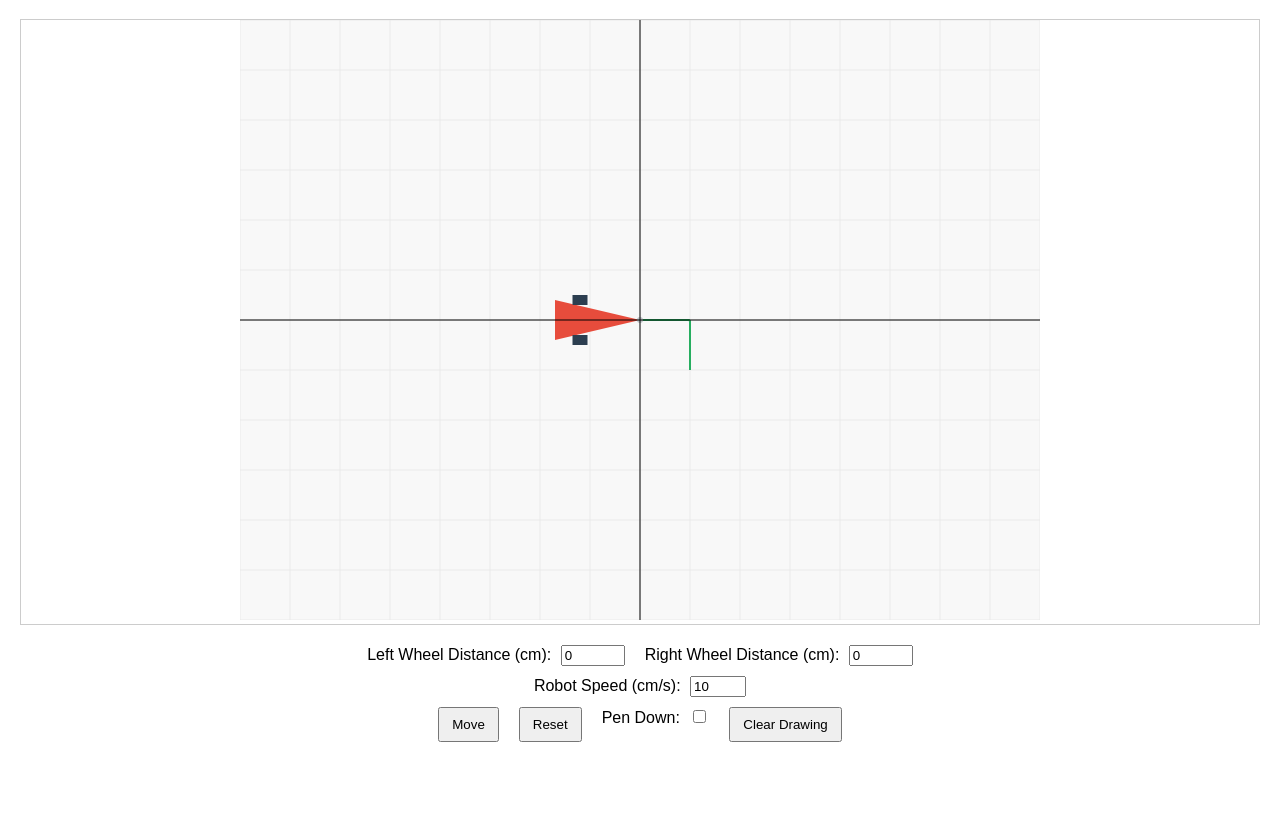
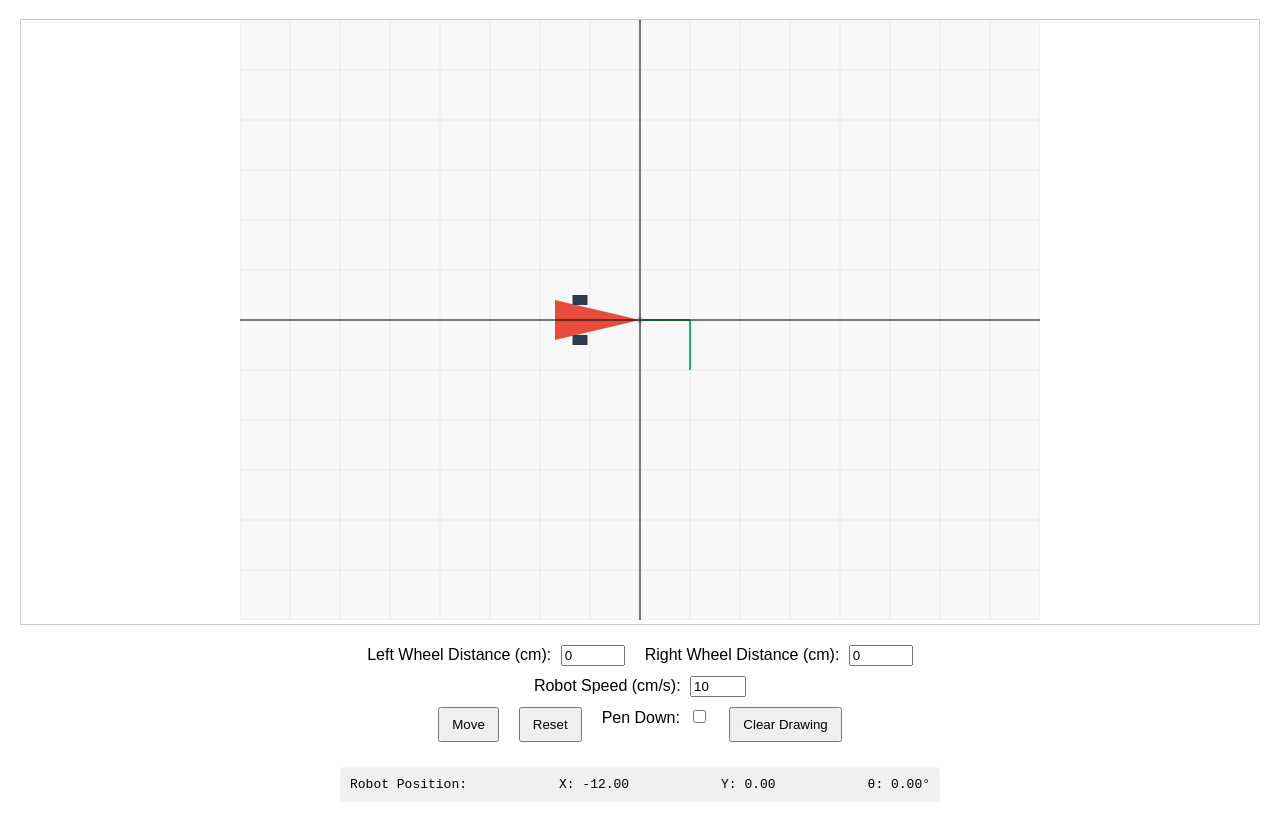
Before and after one commit to dh7/robot_simulator, a website: page index.html in a window 1280 px wide. Shown: the part 61-883 px from the top of the page. Before the commit the page ends 823 px from the top, so only its background shows below. Drawn offline with Linux system fonts and the light colour scheme.

Commit message:
feat: add real-time position and orientation display for robot visualization

```diff
--- a/index.html
+++ b/index.html
@@ -37,6 +37,19 @@
         label {
             margin-right: 5px;
         }
+        .position-display {
+            margin-top: 15px;
+            font-family: monospace;
+            background-color: #f0f0f0;
+            padding: 10px;
+            border-radius: 5px;
+            display: inline-block;
+        }
+        #robot-position {
+            display: flex;
+            justify-content: space-between;
+            gap: 15px;
+        }
     </style>
 </head>
 <body>
@@ -70,6 +83,14 @@
             </div>
             <button id="clearDrawing">Clear Drawing</button>
         </div>
+        <div class="position-display">
+            <div id="robot-position">
+                <span>Robot Position:</span>
+                <span id="rx">X: 0.00</span>
+                <span id="ry">Y: 0.00</span>
+                <span id="rtheta">θ: 0.00°</span>
+            </div>
+        </div>
     </div>
 
     <script src="src/RobotSimulator.js"></script>
--- a/src/RobotVisualizer.js
+++ b/src/RobotVisualizer.js
@@ -182,9 +182,12 @@ this.worldToScreen = (x, y) => {
         document.getElementById('rightDistance').value = 0;
         document.getElementById('robotSpeed').value = 10;
         document.getElementById('penDown').checked = false;
-        document.getElementById('startStop').textContent = 'Start';
+        document.getElementById('startStop').textContent = 'Move';
 
         this.draw();
+
+        // Update position display
+        this.updatePositionDisplay();
     }
 
     /**
@@ -290,6 +293,9 @@ this.worldToScreen = (x, y) => {
 
         // Restore original canvas state
         ctx.restore();
+
+        // Update position display
+        this.updatePositionDisplay();
     }
 
     /**
@@ -340,6 +346,23 @@ this.worldToScreen = (x, y) => {
                 ctx.stroke();
             }
         }
+    }
+
+    /**
+     * Update the position display in the UI
+     */
+    updatePositionDisplay() {
+        // Get current position and orientation
+        const position = this.robot.position;
+        const orientation = this.robot.orientation;
+
+        // Convert orientation from radians to degrees
+        const degrees = (orientation * 180 / Math.PI) % 360;
+
+        // Update the display elements
+        document.getElementById('rx').textContent = `X: ${position.x.toFixed(2)}`;
+        document.getElementById('ry').textContent = `Y: ${position.y.toFixed(2)}`;
+        document.getElementById('rtheta').textContent = `θ: ${degrees.toFixed(2)}°`;
     }
 
     /**
```
